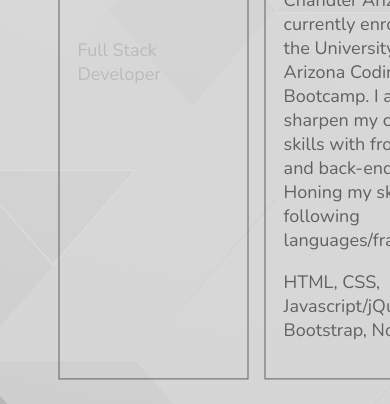
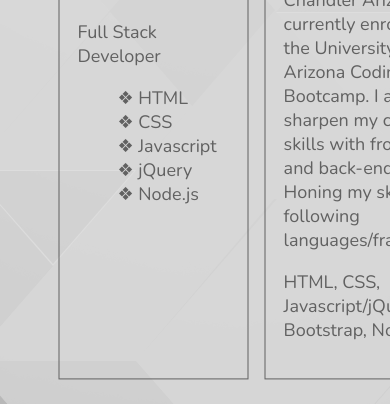
Before and after one commit to n8benzor/Updated-Portfolio, a plain HTML site: page index.html in a window 390 px wide. Shown: the part 440-844 px from the top of the page. Drawn offline with nearby package versions, Linux system fonts and the light colour scheme.

Commit message:
95% working site working on responsive layout

```diff
--- a/assets/css/style.css
+++ b/assets/css/style.css
@@ -33,20 +33,21 @@ body {
     top: 50%;
     left: 50%;
     transform: translate(-50%, -50%);
-    /* border: 1px solid rgb(78, 78, 78); */
+
 }
 .grid-container > div {
     padding: 1em;
     color: rgb(97, 97, 97);
-    /* box-shadow: 0 4px 8px 0 rgba(0, 0, 0, 0.2), 0 6px 20px 0 rgba(0, 0, 0, 0.19); */
     border: 1px solid rgb(97, 97, 97);
     font-size: large;
 }
 
+.grid-container p {
+    color: rgb(97, 97, 97);
+}
 
-
-.fs {
-    float: right;
+.grid-container ul li {
+    list-style-type: none;
 }
 
 
@@ -339,16 +340,5 @@ nav a:hover {
         transform: scale(1,1);
     }
 
+
 }
-
-
-/* @media screen and (max-width: 768px) {
-
-    .grid-container {
-        width: 768px;
-        grid-template-columns: 4fr;
-        grid-gap: 1em;
-        grid-auto-rows: minmax(auto, auto);
-    }
-
-} */
--- a/index.html
+++ b/index.html
@@ -50,6 +50,13 @@
             <div class="item1">
                 <h1 class="contact-name">NATHAN BENZOR</h1>
                 <p class="fs">Full Stack Developer</p>
+                <ul>
+                    <li>&#10070; HTML</li>
+                    <li>&#10070; CSS</li>
+                    <li>&#10070; Javascript</li>
+                    <li>&#10070; jQuery</li>
+                    <li>&#10070; Node.js</li>
+                </ul>
             </div>
 
             <div class="item2">
@@ -65,34 +72,6 @@
 
         </div>
 
-
-        <!-- <div class="portfolio-grid">
-
-            <div class="project">
-                <a href="#"><img src="assets/images/image1.jpg" height="100%" width="100%" class="pimages">
-                <div class="proNames">Trivia Game</div></a>
-            </div>
-            <div class="project">
-                <a href="#"><img src="assets/images/image1.jpg" height="100%" width="100%" class="pimages">
-                <div class="proNames">Psychic Game</div></a>
-            </div>
-            <div class="project">
-                <a href="#"><img src="assets/images/image1.jpg" height="100%" width="100%" class="pimages">
-                <div class="proNames">Cystals Collector</div></a>
-            </div>
-            <div class="project">
-                <a href="#"><img src="assets/images/image1.jpg" height="100%" width="100%" class="pimages">
-                <div class="proNames">Train Scheduler</div></a>
-            </div>
-            <div class="project">
-                <a href="#"><img src="assets/images/image1.jpg" height="100%" width="100%" class="pimages">
-                <div class="proNames">Giftastic!</div></a>
-            </div>
-            <div class="project">
-                <a href="#"><img src="assets/images/image1.jpg" height="100%" width="100%" class="pimages">
-                <div class="proNames">Project 1</div></a>
-            </div>
-        </div> -->
     </div>
 
 </body>
```
